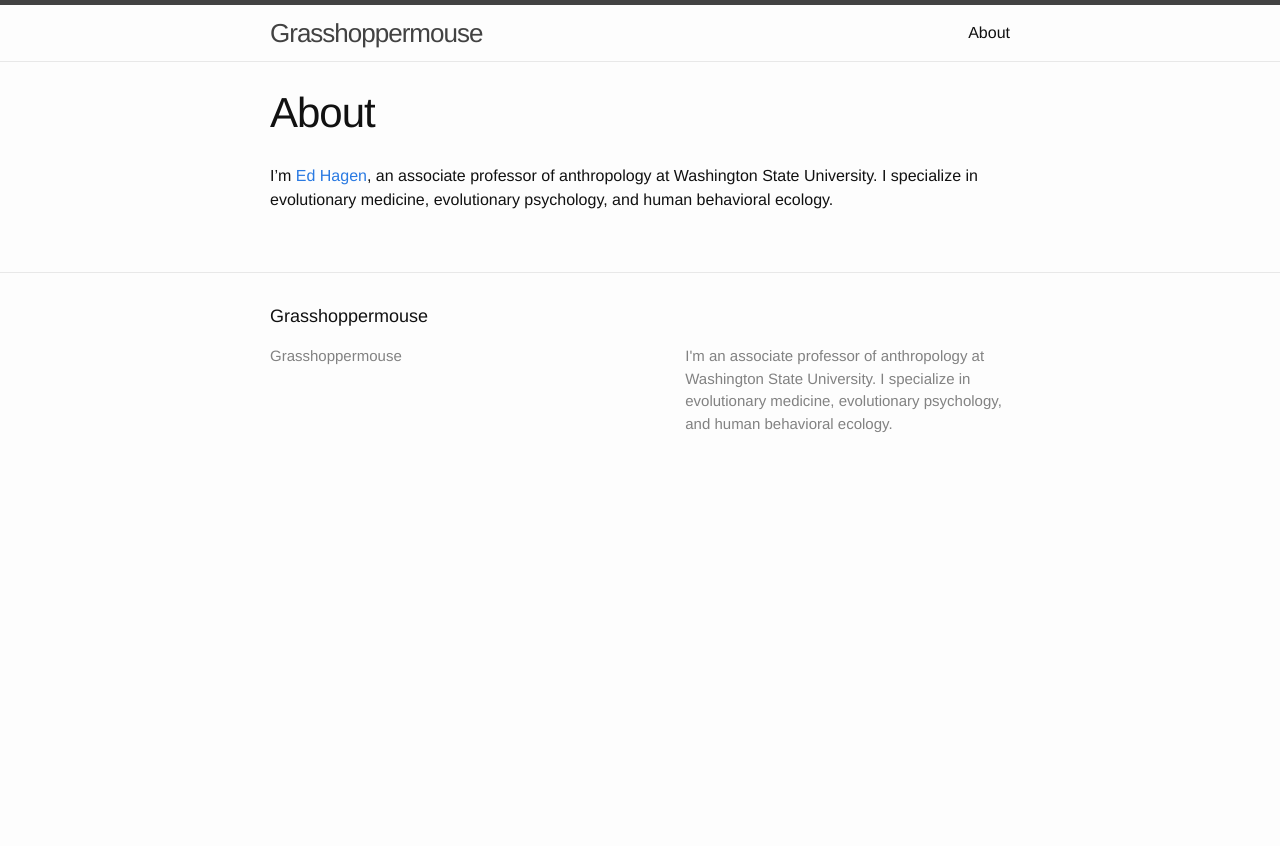
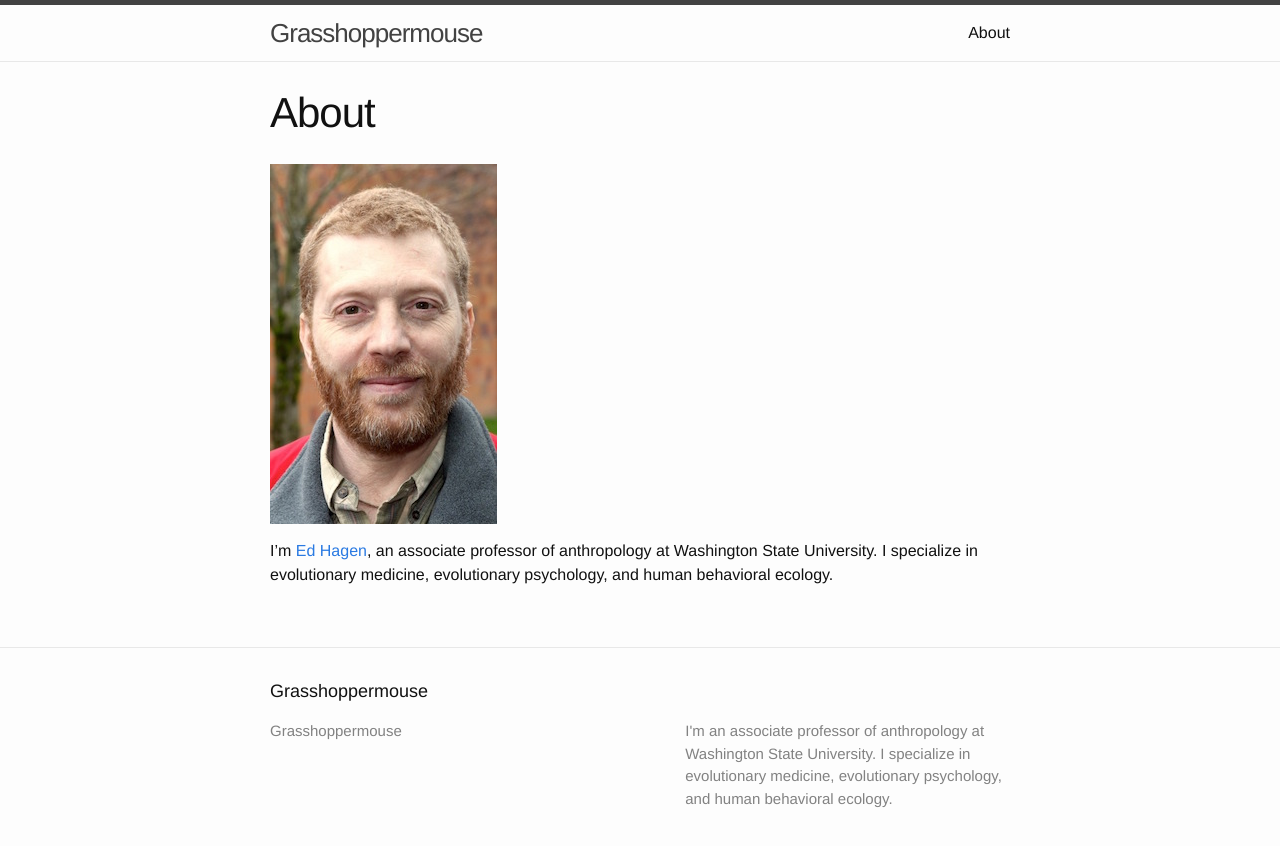
Before and after one commit to grasshoppermouse/grasshoppermouse.github.io.old, a Jekyll site: the page built from about.md, in a window 1280 px wide. Shown: the top 846 px of the page. Built offline with Jekyll 4.4.1, drawn with Linux system fonts in a browser that asks for light colours.

Commit message:
Added images folder and headshot.

```diff
--- a/about.md
+++ b/about.md
@@ -4,4 +4,6 @@ title: About
 permalink: /about/
 ---
 
+![Ed Hagen](../images/ed_hagen.jpg)
+
 I'm [Ed Hagen](http://anthro.vancouver.wsu.edu/faculty/hagen/), an associate professor of anthropology at Washington State University. I specialize in evolutionary medicine, evolutionary psychology, and human behavioral ecology.
```
Also changed, not shown: images/ed_hagen.jpg (added).
